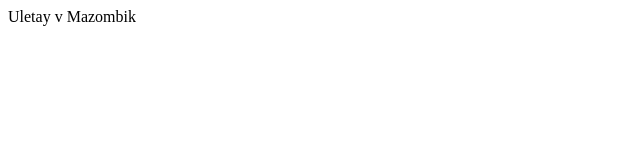
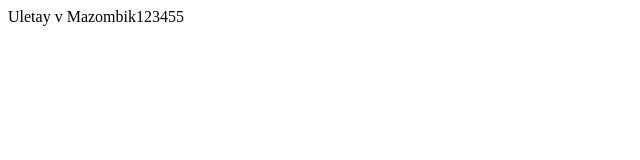
Before and after one commit to vladgapchuk/test, a plain HTML site: page index.html in a window 1280 px wide. Shown: the full height of the page, 0-640 px from the left. Drawn offline with Linux system fonts and the light colour scheme.

Commit message:
add nunbers

```diff
--- a/index.html
+++ b/index.html
@@ -6,6 +6,6 @@
     <title>Document</title>
   </head>
   <body>
-    Uletay v Mazombik
+    Uletay v Mazombik123455
   </body>
 </html>
```
